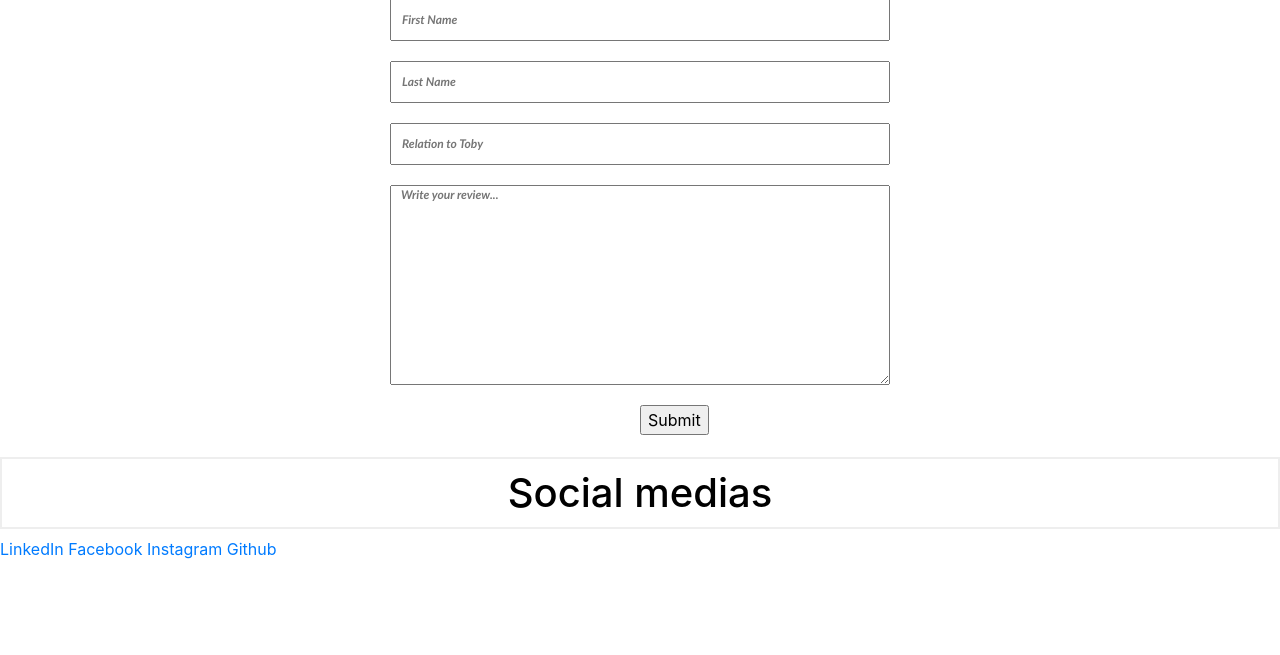
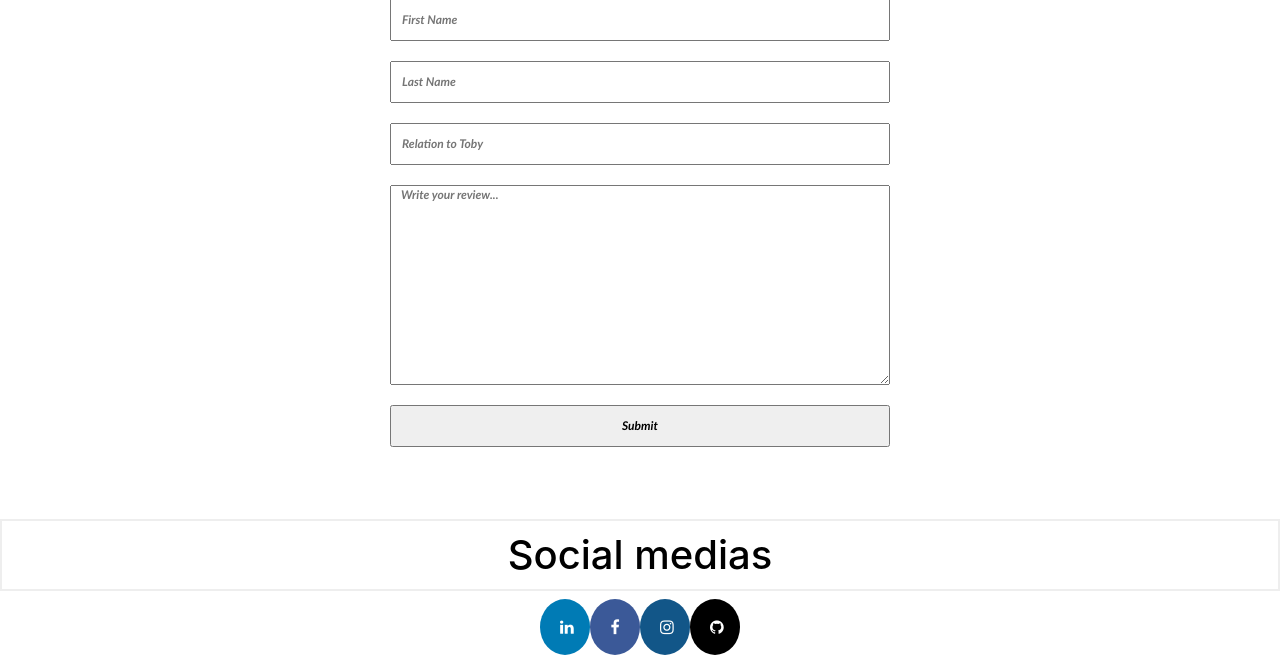
Before and after one commit to TobyPickard/portfolio, a Flask app: page /contact in a window 1280 px wide. Shown: the part 155-810 px from the top of the page. Before the commit the page ends 714 px from the top, so only its background shows below. Run offline with Flask 2, Linux system fonts and the light colour scheme; some libraries are stand-ins or nearby versions.

Commit message:
adding social media buttons and fixing buttons for form

```diff
--- a/static/css/buttons.css
+++ b/static/css/buttons.css
@@ -16,3 +16,47 @@
     display: inline-block;
     margin-right: 5px;
 }
+
+.fa {
+    padding: 20px;
+    font-size: 40px;
+    width: 50px;
+    text-align: center;
+    text-decoration: none;
+    border-radius: 50%;
+  }
+  .fa:active {
+      text-decoration: none;
+  }
+  .fa:hover {
+      opacity: 0.7;
+      text-decoration: none;
+      color: white;
+  }
+
+  /* Facebook */
+.fa-facebook {
+    background: #3B5998;
+    color: white;
+  }
+
+  .fa-linkedin {
+    background: #007bb5;
+    color: white;
+  }
+
+  .fa-instagram {
+    background: #125688;
+    color: white;
+  }
+
+  .fa-github {
+      background: black;
+      color: white;
+  }
+
+  .icon-position {
+      display: block;
+      margin-left: auto;
+      margin-right: auto;
+  }
--- a/templates/contact.html
+++ b/templates/contact.html
@@ -6,25 +6,26 @@
 <link rel="stylesheet" href="../static/css/buttons.css">
 <link rel="stylesheet" href="../static/css/popup.css">
 <link rel="stylesheet" href="../static/css/style.css">
+<link rel="stylesheet" href="https://cdnjs.cloudflare.com/ajax/libs/font-awesome/4.7.0/css/font-awesome.min.css">
 <!-- Page content -->
-<div class="main">
+<div>
     <form id="frm1" action="/send_contact" method="POST">
         <input name="name" type="text" class="imgURLText" size="70" id="FirstName" placeholder="First Name">
         <input name="email" type="text" class="imgURLText" size="70" id="urlText" placeholder="Last Name">
         <input name="subject" type="text" class="imgURLText" size="70" id="urlText" placeholder="Relation to Toby">
         <textarea name="message" class="imgURLText" id="ReviewTextbox" cols="20" wrap="hard" placeholder="Write your review..."></textarea>
-        <div>
-            <input class="center" type="submit" />
-        </div>
+        <input class="imgURLText" type="submit" />
     </form>
 
     <br>
     <br>
     <br>
     <h1>Social medias</h1>
-    <a href="https://www.linkedin.com/in/toby-pickard-84bb53175">LinkedIn</a>
-    <a href="https://www.facebook.com/toby.pickard">Facebook</a>
-    <a href="https://www.instagram.com/tobypickard">Instagram</a>
-    <a href="https://github.com/TobyPickard">Github</a>
+    <div style="display:flex; justify-content:center;">
+        <a href="https://www.linkedin.com/in/toby-pickard-84bb53175" class="fa fa-linkedin"></a>
+        <a href="https://www.facebook.com/toby.pickard" class="fa fa-facebook"></a>
+        <a href="https://www.instagram.com/tobypickard" class="fa fa-instagram"></a>
+        <a href="https://github.com/TobyPickard" class="fa fa-github"></a>
+    </div>
 </div>
 {% endblock %}
```
Also changed, not shown: static/css/textboxes.css (line endings or trailing spaces).
